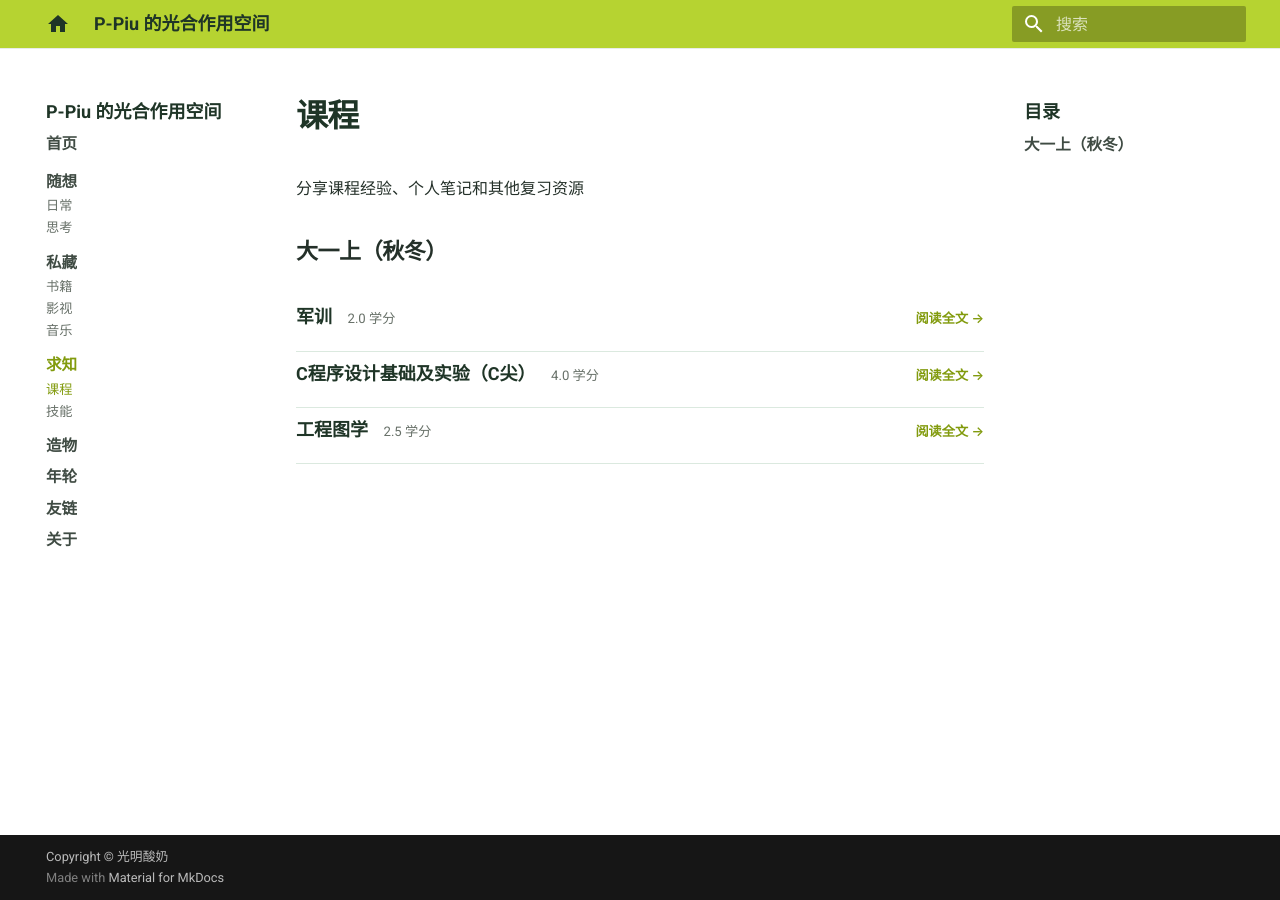
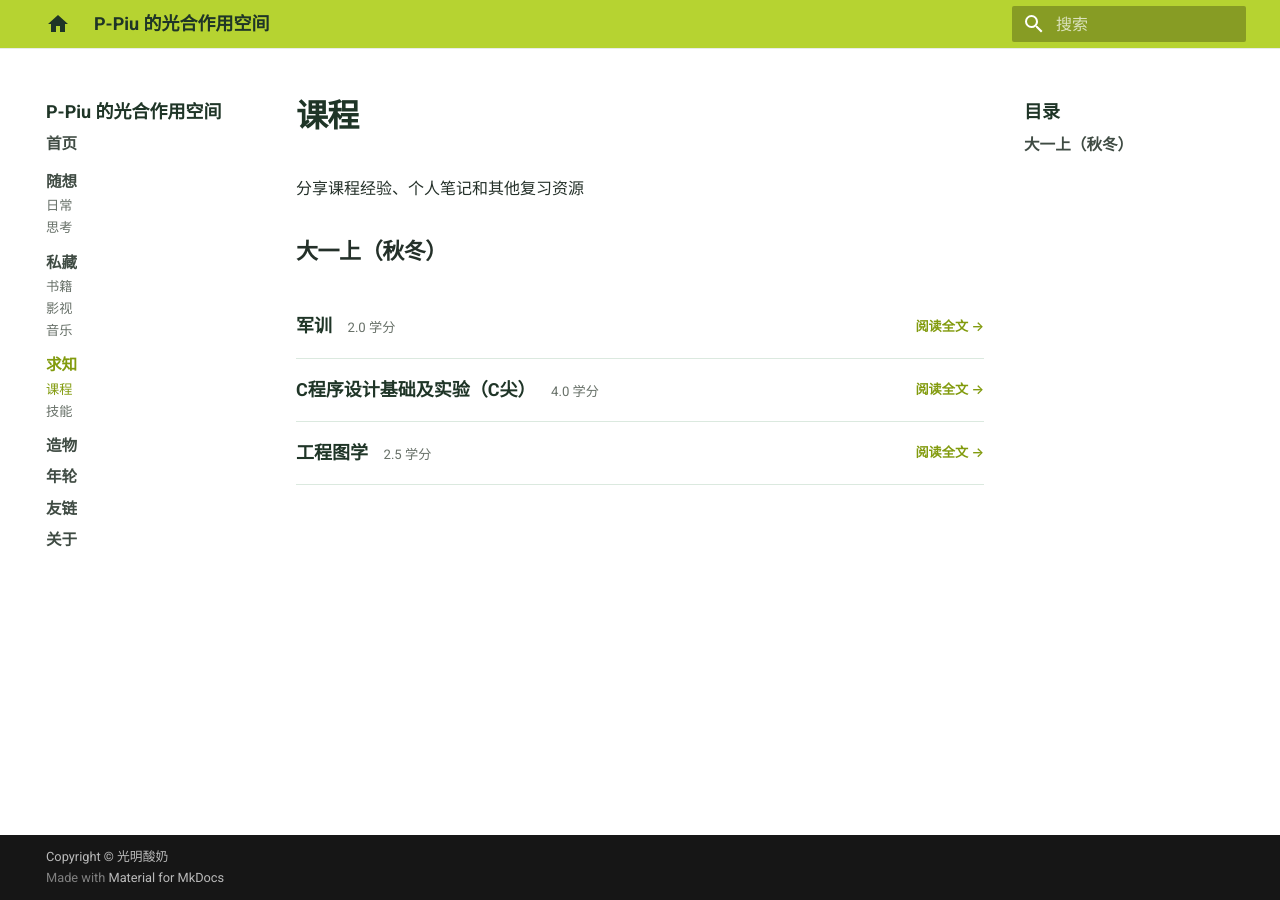
Before and after one commit to P-Piu/P-Piu.github.io, an MkDocs documentation site: the page built from docs/learning/courses.md, in a window 1280 px wide. Built offline with MkDocs 1.6.1 and Material for MkDocs 9.7.7, drawn with Linux system fonts in a browser that asks for light colours.

Commit message:
调整课程条目垂直对齐

```diff
--- a/docs/learning/courses.md
+++ b/docs/learning/courses.md
@@ -4,7 +4,7 @@
 
 ## 大一上（秋冬）
 
-<div class="article-index">
+<div class="article-index course-index">
   <a class="article-index-item" href="military-training/">
     <span class="article-index-title-row">
       <span class="article-index-title">军训 <span class="article-index-credit">2.0 学分</span></span>
--- a/docs/stylesheets/extra.css
+++ b/docs/stylesheets/extra.css
@@ -215,7 +215,7 @@
 .article-index-title-row {
   display: flex;
   gap: 1rem;
-  align-items: baseline;
+  align-items: center;
   justify-content: space-between;
 }
 
@@ -239,6 +239,14 @@
   font-size: var(--text-md);
   font-weight: 600;
   line-height: 1.45;
+}
+
+.course-index .article-index-item {
+  padding: 0.9rem 0;
+}
+
+.course-index .article-index-title {
+  margin-top: 0;
 }
 
 .article-index-credit {
```
